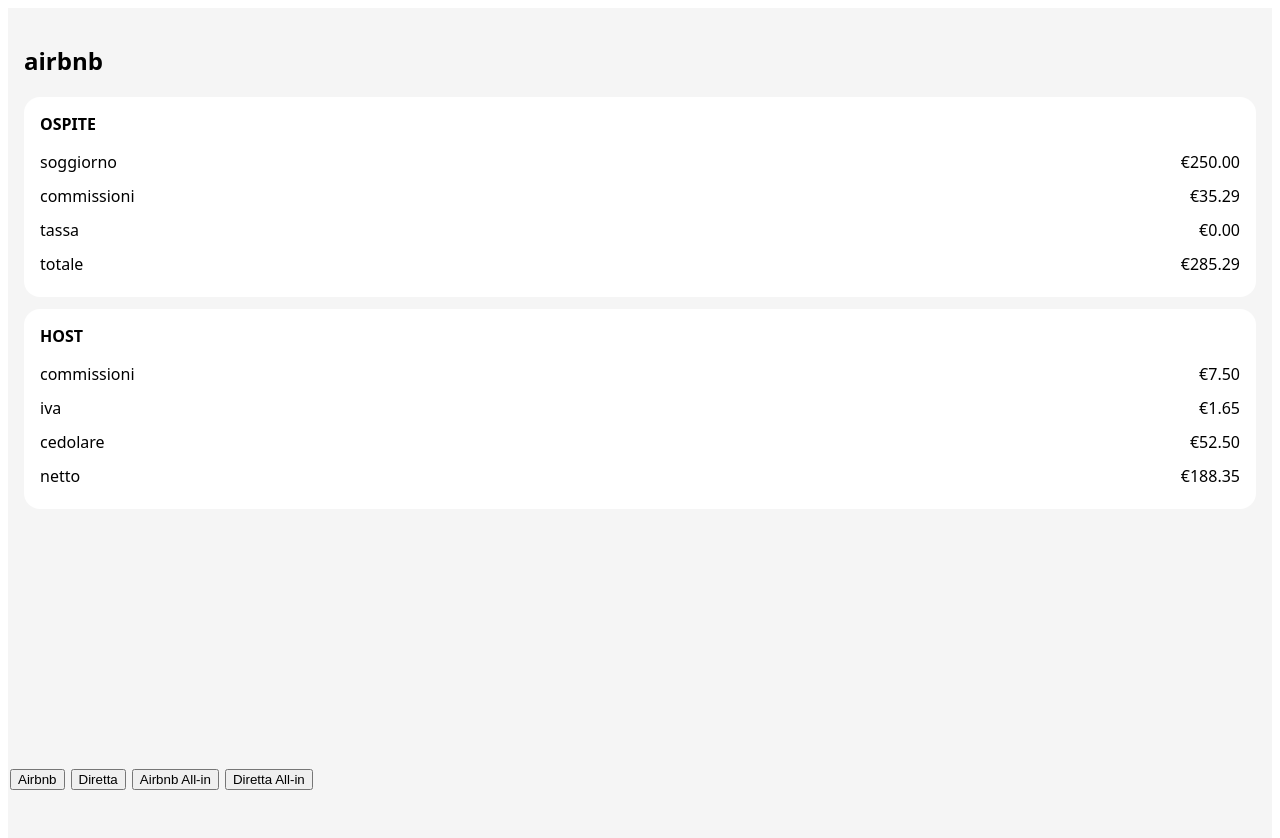
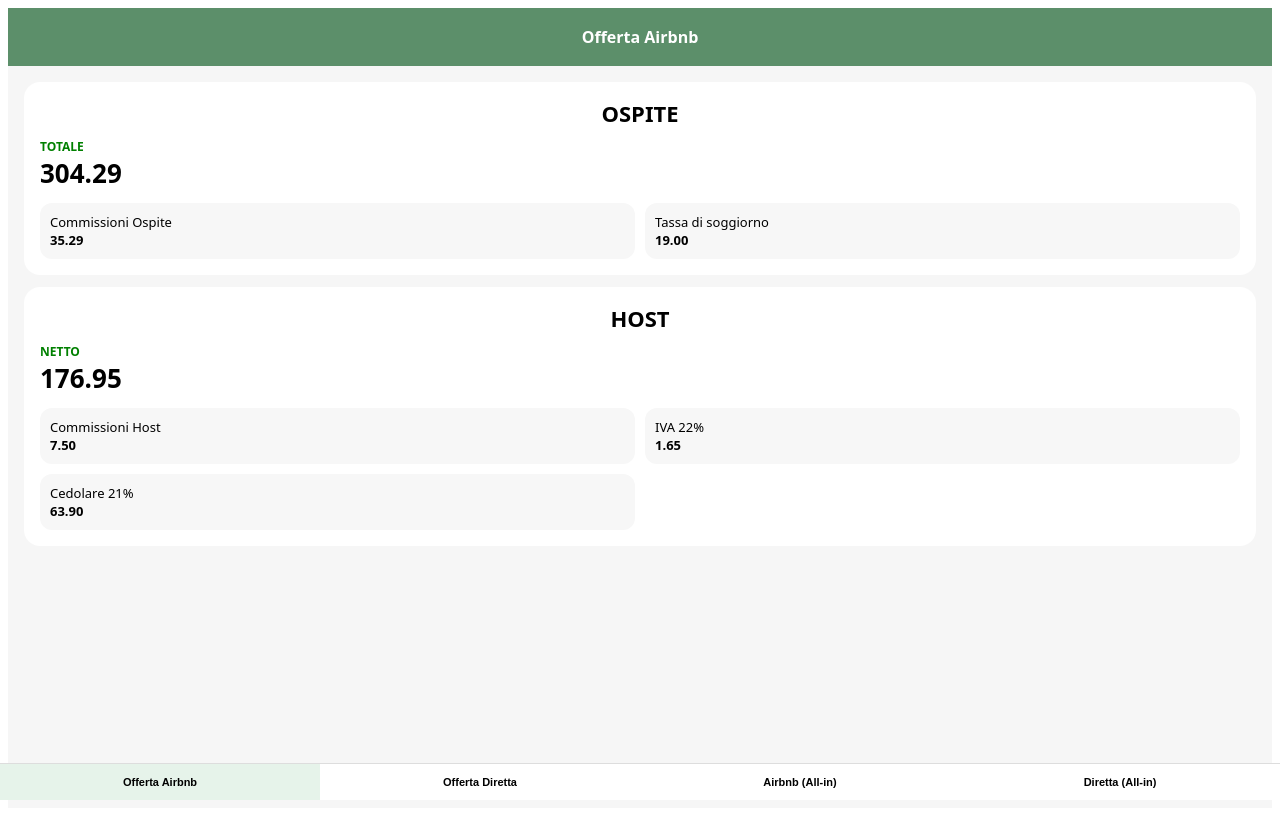
Before and after one commit to danix87sp/calcolatore-romolhouse, a React (Vite) app: page / in a window 1280 px wide. Shown: the top 838 px of the page. After the commit the page ends 816 px from the top, so only its background shows below. Built offline with nearby package versions, Linux system fonts and the light colour scheme.

Commit message:
Update App.jsx

```diff
--- a/src/App.jsx
+++ b/src/App.jsx
@@ -3,153 +3,150 @@
 export default function App() {
   const [tab, setTab] = useState("airbnb");
 
-  const [checkIn, setCheckIn] = useState("");
-  const [checkOut, setCheckOut] = useState("");
-  const [persons, setPersons] = useState(1);
+  const price = 250;
+  const guestFee = 35.29;
+  const touristTax = 19;
 
-  const [price, setPrice] = useState(250);
-  const [finalPrice, setFinalPrice] = useState(300);
-
-  // COSTANTI
-  const serviceFeeHost = 0.03;
-  const airbnbGuestFeeRate = 0.14117427;
-  const taxRate = 0.21;
-  const vatRate = 0.22;
-  const cityTax = 9.5;
-  const maxNightsTax = 14;
-
-  // NOTTI
-  const nights = (() => {
-    if (!checkIn || !checkOut) return 0;
-    return (
-      (new Date(checkOut) - new Date(checkIn)) /
-      (1000 * 60 * 60 * 24)
-    );
-  })();
-
-  const nightsTax = Math.min(nights, maxNightsTax);
-  const touristTax = persons * nightsTax * cityTax;
-
-  // =========================
-  // 🔵 AIRBNB STANDARD
-  // =========================
-  const airbnb_guest_fee = price * airbnbGuestFeeRate;
-
-  const airbnb_ospite = {
-    soggiorno: price,
-    commissioni: airbnb_guest_fee,
-    tassa: touristTax,
-    totale: price + airbnb_guest_fee + touristTax,
-  };
-
-  const airbnb_host_fee = price * serviceFeeHost;
-  const airbnb_host_vat = airbnb_host_fee * vatRate;
-  const airbnb_host_tax = price * taxRate;
-
-  const airbnb_host = {
-    commissioni: airbnb_host_fee,
-    iva: airbnb_host_vat,
-    cedolare: airbnb_host_tax,
-    netto:
-      price -
-      airbnb_host_fee -
-      airbnb_host_vat -
-      airbnb_host_tax,
-  };
-
-  // =========================
-  // 🟣 AIRBNB ALL-IN
-  // =========================
-  const baseAirbnb = finalPrice - touristTax;
-  const soggiornoAirbnb = baseAirbnb / (1 + airbnbGuestFeeRate);
-  const airbnbAllFee = soggiornoAirbnb * airbnbGuestFeeRate;
-
-  const airbnb_ai_ospite = {
-    soggiorno: soggiornoAirbnb,
-    commissioni: airbnbAllFee,
-    tassa: touristTax,
-    totale: finalPrice,
-  };
-
-  const airbnb_ai_host_fee = soggiornoAirbnb * serviceFeeHost;
-  const airbnb_ai_host_vat = airbnb_ai_host_fee * vatRate;
-  const airbnb_ai_host_tax = soggiornoAirbnb * taxRate;
-
-  const airbnb_ai_host = {
-    commissioni: airbnb_ai_host_fee,
-    iva: airbnb_ai_host_vat,
-    cedolare: airbnb_ai_host_tax,
-    netto:
-      soggiornoAirbnb -
-      airbnb_ai_host_fee -
-      airbnb_ai_host_vat -
-      airbnb_ai_host_tax,
-  };
-
-  // =========================
-  // 🟠 DIRETTA
-  // =========================
-  const direct_ospite = {
-    soggiorno: price,
-    tassa: touristTax,
-    totale: price + touristTax,
-  };
-
-  const direct_host = {
-    cedolare: price * taxRate,
-    netto: price * (1 - taxRate),
-  };
-
-  // =========================
-  // 🟡 DIRETTA ALL-IN
-  // =========================
-  const direct_ai_base = finalPrice - touristTax;
-
-  const direct_ai_ospite = {
-    tassa: touristTax,
-    totale: finalPrice,
-  };
-
-  const direct_ai_host = {
-    cedolare: direct_ai_base * taxRate,
-    netto: direct_ai_base * (1 - taxRate),
-  };
-
-  const data = {
-    airbnb: { ospite: airbnb_ospite, host: airbnb_host },
-    airbnb_ai: { ospite: airbnb_ai_ospite, host: airbnb_ai_host },
-    direct: { ospite: direct_ospite, host: direct_host },
-    direct_ai: { ospite: direct_ai_ospite, host: direct_ai_host },
-  };
-
-  const current = data[tab];
-
-  const renderBlock = (title, obj) => (
-    <div style={{ background: "white", padding: 16, borderRadius: 16, marginBottom: 12 }}>
-      <div style={{ fontWeight: 800, marginBottom: 10 }}>{title}</div>
-      {Object.entries(obj).map(([k, v]) => (
-        <div key={k} style={{ display: "flex", justifyContent: "space-between", padding: "6px 0" }}>
-          <span>{k}</span>
-          <span>€{Number(v).toFixed(2)}</span>
-        </div>
-      ))}
-    </div>
-  );
+  const hostNet = 176.95;
+  const hostFee = 7.5;
+  const vat = 1.65;
+  const cedolare = 63.9;
 
   return (
-    <div style={{ fontFamily: "system-ui", background: "#f5f5f5", minHeight: "100vh", padding: 16 }}>
+    <div style={{ fontFamily: "system-ui", background: "#f6f6f6", minHeight: "100vh" }}>
 
-      <h2>{tab}</h2>
+      {/* HEADER */}
+      <div style={{
+        background: "#5c8f6a",
+        color: "white",
+        textAlign: "center",
+        padding: 18,
+        fontWeight: 700
+      }}>
+        Offerta Airbnb
+      </div>
 
-      {renderBlock("OSPITE", current.ospite)}
-      {renderBlock("HOST", current.host)}
+      <div style={{ padding: 16 }}>
 
-      <div style={{ display: "flex", gap: 6, position: "fixed", bottom: 10, left: 10, right: 10 }}>
-        <button onClick={() => setTab("airbnb")}>Airbnb</button>
-        <button onClick={() => setTab("direct")}>Diretta</button>
-        <button onClick={() => setTab("airbnb_ai")}>Airbnb All-in</button>
-        <button onClick={() => setTab("direct_ai")}>Diretta All-in</button>
+        {/* OSPITE */}
+        <div style={{
+          background: "white",
+          borderRadius: 16,
+          padding: 16,
+          marginBottom: 12
+        }}>
+          <div style={{ fontSize: 22, fontWeight: 800, textAlign: "center" }}>
+            OSPITE
+          </div>
+
+          <div style={{ marginTop: 10 }}>
+            <div style={{ fontSize: 12, color: "green", fontWeight: 700 }}>TOTALE</div>
+            <div style={{ fontSize: 26, fontWeight: 800 }}>
+              {(price + guestFee + touristTax).toFixed(2)}
+            </div>
+          </div>
+
+          <div style={{
+            display: "grid",
+            gridTemplateColumns: "1fr 1fr",
+            gap: 10,
+            marginTop: 12
+          }}>
+            <div style={boxStyle}>
+              <div>Commissioni Ospite</div>
+              <strong>{guestFee.toFixed(2)}</strong>
+            </div>
+
+            <div style={boxStyle}>
+              <div>Tassa di soggiorno</div>
+              <strong>{touristTax.toFixed(2)}</strong>
+            </div>
+          </div>
+        </div>
+
+        {/* HOST */}
+        <div style={{
+          background: "white",
+          borderRadius: 16,
+          padding: 16
+        }}>
+          <div style={{ fontSize: 22, fontWeight: 800, textAlign: "center" }}>
+            HOST
+          </div>
+
+          <div style={{ marginTop: 10 }}>
+            <div style={{ fontSize: 12, color: "green", fontWeight: 700 }}>NETTO</div>
+            <div style={{ fontSize: 26, fontWeight: 800 }}>
+              {hostNet.toFixed(2)}
+            </div>
+          </div>
+
+          <div style={{
+            display: "grid",
+            gridTemplateColumns: "1fr 1fr",
+            gap: 10,
+            marginTop: 12
+          }}>
+            <div style={boxStyle}>
+              <div>Commissioni Host</div>
+              <strong>{hostFee.toFixed(2)}</strong>
+            </div>
+
+            <div style={boxStyle}>
+              <div>IVA 22%</div>
+              <strong>{vat.toFixed(2)}</strong>
+            </div>
+
+            <div style={boxStyle}>
+              <div>Cedolare 21%</div>
+              <strong>{cedolare.toFixed(2)}</strong>
+            </div>
+          </div>
+        </div>
+
       </div>
+
+      {/* TAB BAR */}
+      <div style={{
+        position: "fixed",
+        bottom: 0,
+        left: 0,
+        right: 0,
+        background: "white",
+        display: "flex",
+        borderTop: "1px solid #ddd"
+      }}>
+        <Tab onClick={() => setTab("airbnb")} active={tab === "airbnb"} label="Offerta Airbnb" />
+        <Tab onClick={() => setTab("direct")} active={tab === "direct"} label="Offerta Diretta" />
+        <Tab onClick={() => setTab("airbnb_ai")} active={tab === "airbnb_ai"} label="Airbnb (All-in)" />
+        <Tab onClick={() => setTab("direct_ai")} active={tab === "direct_ai"} label="Diretta (All-in)" />
+      </div>
+
     </div>
   );
 }
+
+const boxStyle = {
+  background: "#f7f7f7",
+  borderRadius: 12,
+  padding: 10,
+  fontSize: 13
+};
+
+function Tab({ label, active, onClick }) {
+  return (
+    <button
+      onClick={onClick}
+      style={{
+        flex: 1,
+        padding: 12,
+        border: "none",
+        background: active ? "#e6f3ea" : "white",
+        fontWeight: 600,
+        fontSize: 11
+      }}
+    >
+      {label}
+    </button>
+  );
+}
```
